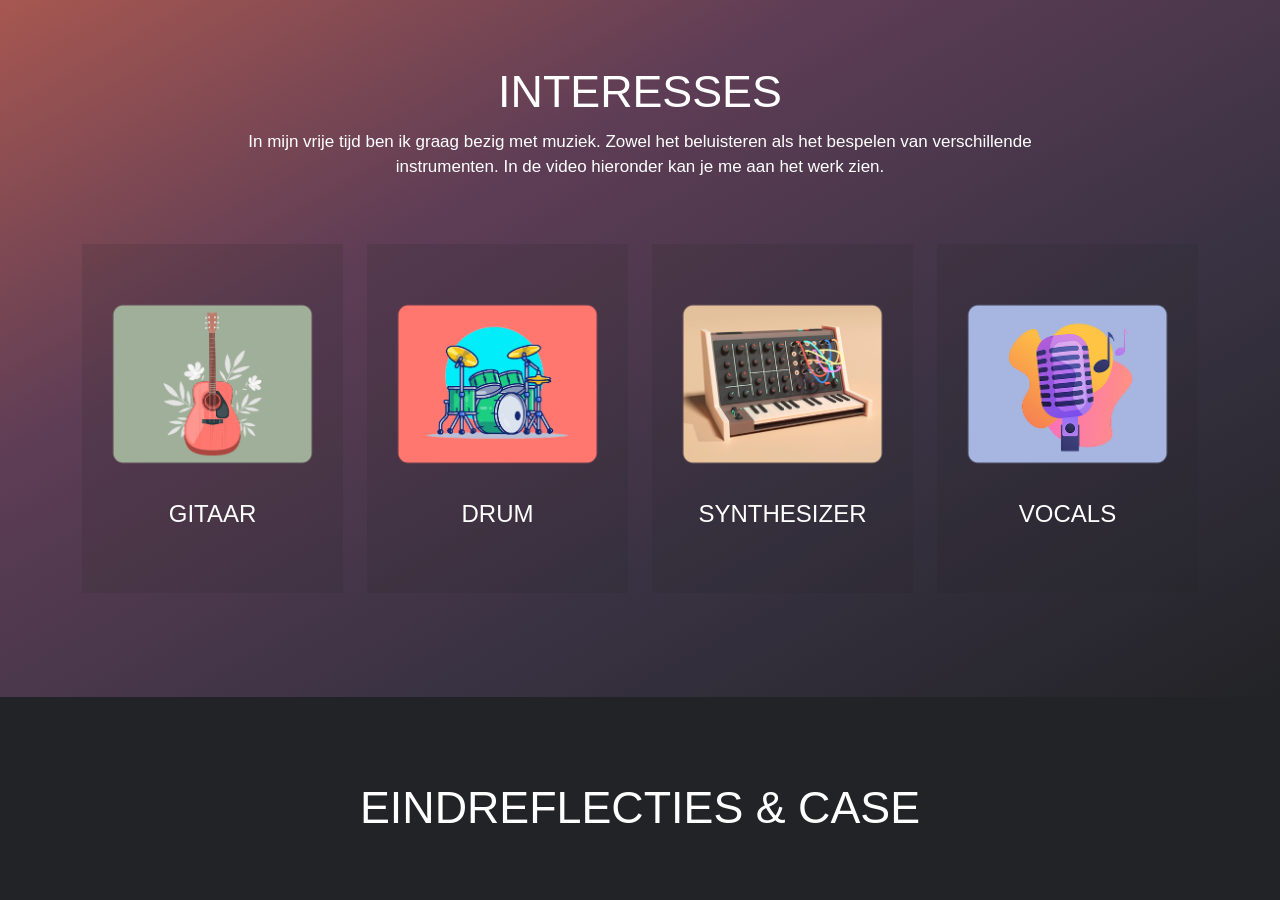
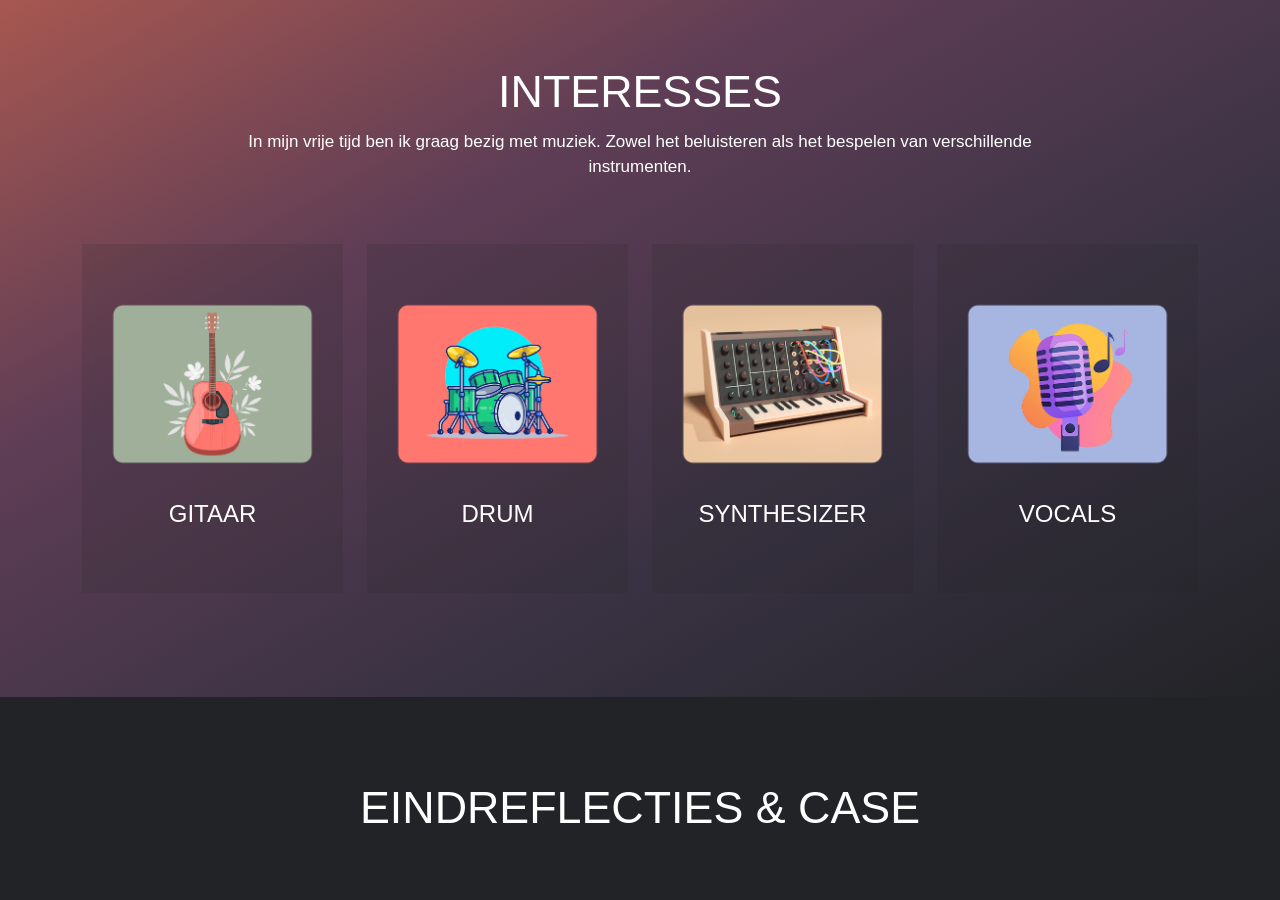
Before and after one commit to RUBENGAENS/2223_1DVO_WPL2_PORTFOLIO_RUBEN_GAENS, a plain HTML site: page index.html in a window 1280 px wide. Shown: the part 2520-3420 px from the top of the page. Drawn offline with nearby package versions, Linux system fonts and the light colour scheme; a web font is replaced by a local one.

Commit message:
UPDATE!!

```diff
--- a/index.html
+++ b/index.html
@@ -288,7 +288,7 @@
                 <h2>INTERESSES</h2>
                 <p>In mijn vrije tijd ben ik graag bezig met muziek. Zowel het beluisteren als het bespelen van
                     verschillende <br class="d-none d-lg-block">
-                    instrumenten. In de video hieronder kan je me aan het werk zien.</p>
+                    instrumenten.</p>
             </div>
 
             <div class="col-lg-3 col-sm-6 mb-4">
```
